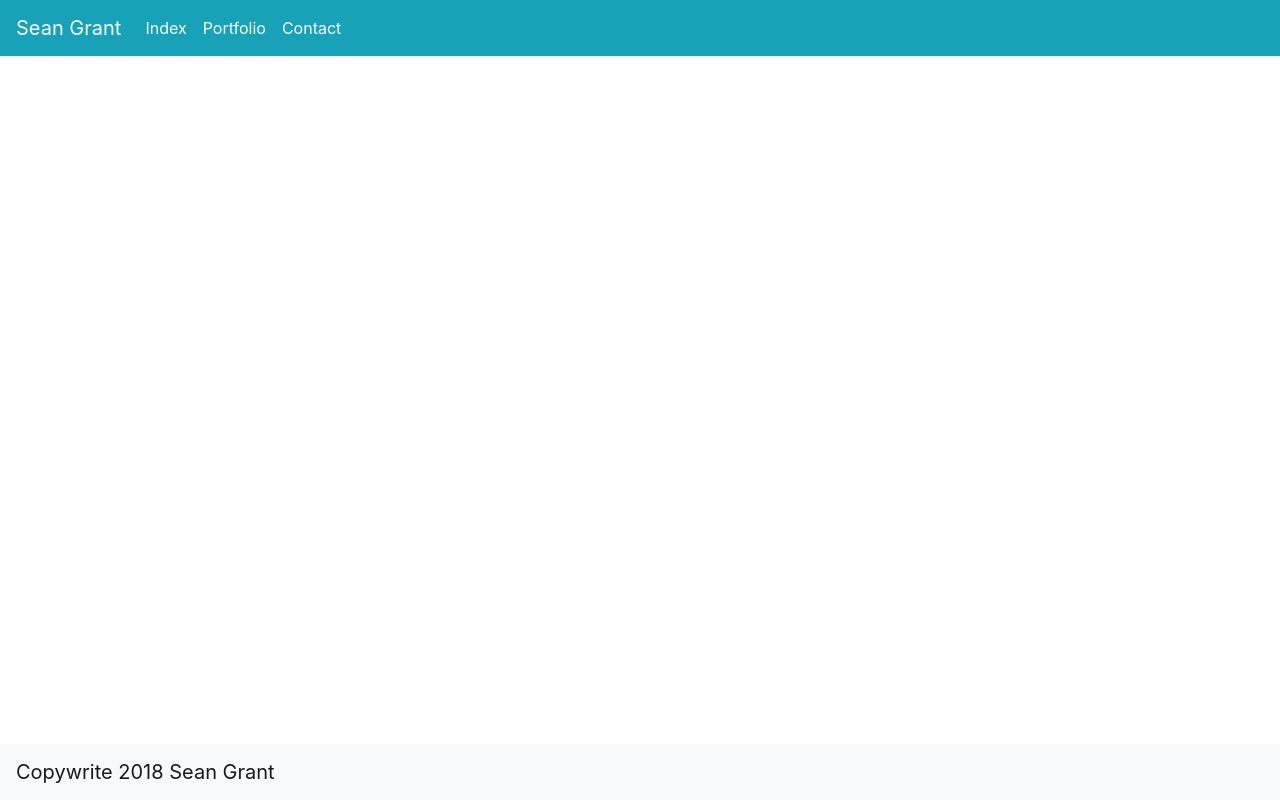
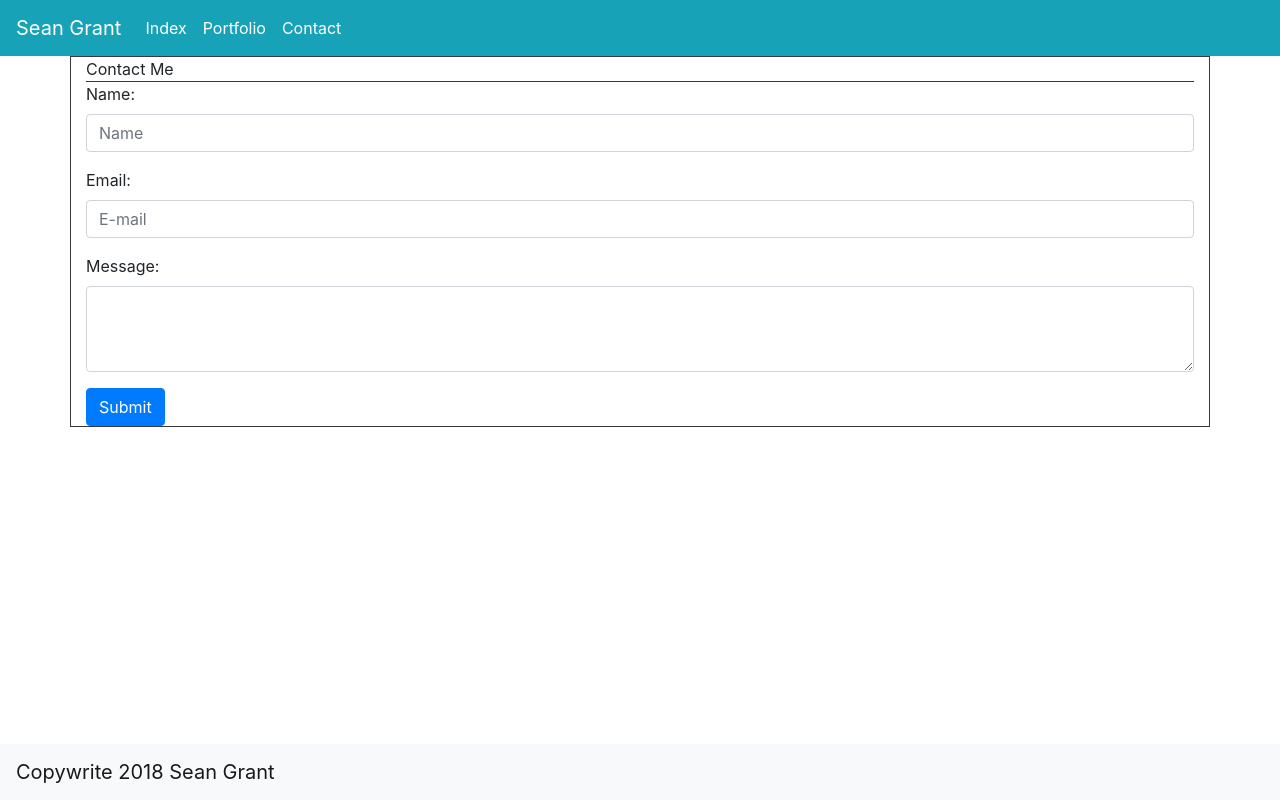
Before and after one commit to seangrant118/Bootstrap-Portfolio, a plain HTML site: page contact.html in a window 1280 px wide. Drawn offline with nearby package versions, Linux system fonts and the light colour scheme.

Commit message:
contact work

```diff
--- a/contact.html
+++ b/contact.html
@@ -31,6 +31,27 @@
     </div>
   </nav>
 
+  <div class="container border border-dark my5">
+    <div class="border-bottom border-dark">
+      Contact Me
+    </div>
+    <form class="my5">
+      <div class="form-group">
+        <label for="formGroupExampleInput">Name:</label>
+        <input type="text" class="form-control" id="formGroupExampleInput" placeholder="Name">
+      </div>
+      <div class="form-group">
+        <label for="formGroupExampleInput2">Email:</label>
+        <input type="text" class="form-control" id="formGroupExampleInput2" placeholder="E-mail">
+      </div>
+      <div class="form-group">
+        <label for="exampleFormControlTextarea1">Message:</label>
+        <textarea class="form-control" id="exampleFormControlTextarea1" rows="3"></textarea>
+      </div>
+      <button type="submit" class="btn btn-primary">Submit</button>
+    </form>
+  </div>
+
   <nav class="navbar fixed-bottom navbar-light bg-light align-center">
     <div class="navbar-brand">Copywrite 2018 Sean Grant</div>
   </nav>
```
